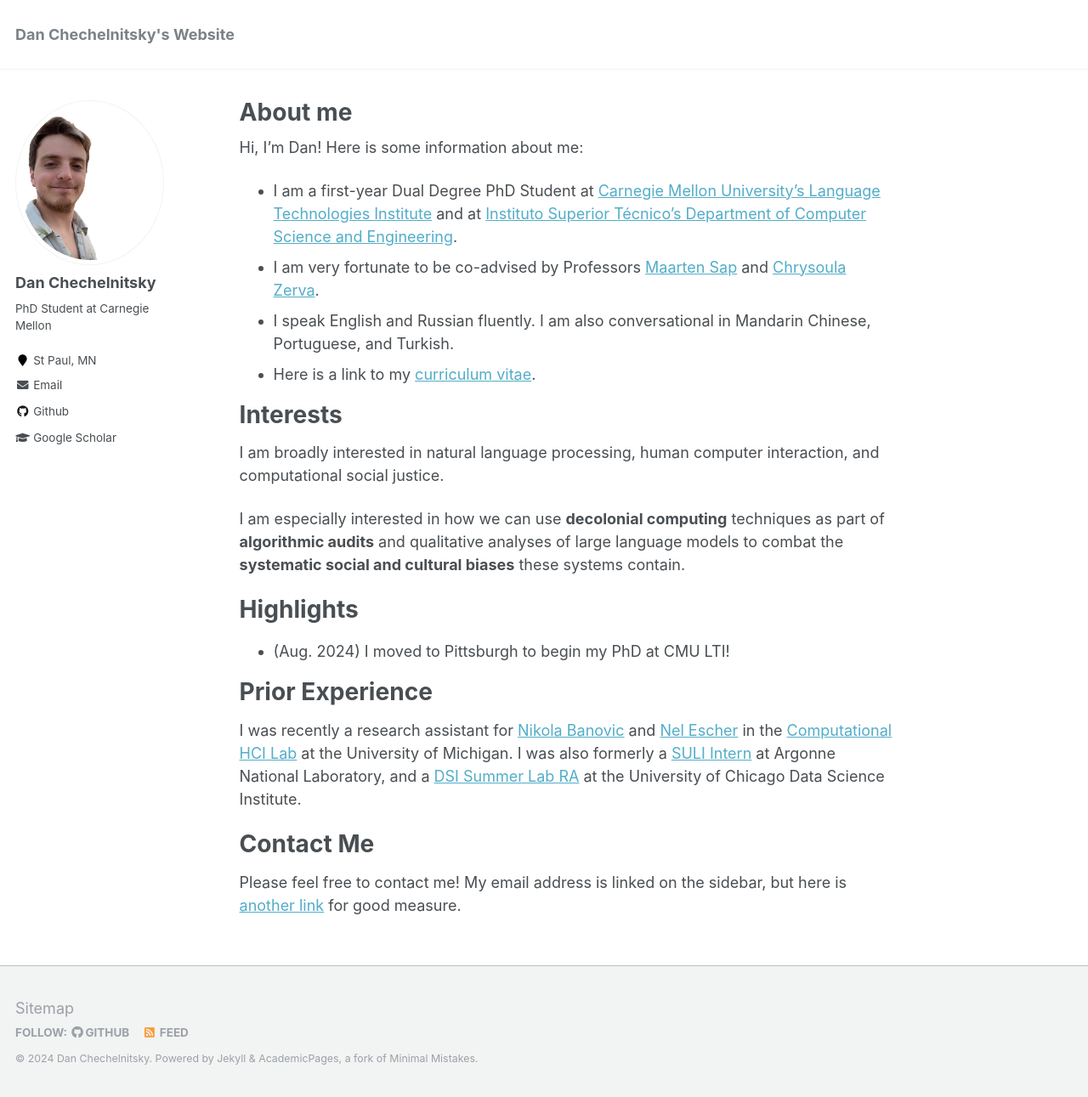
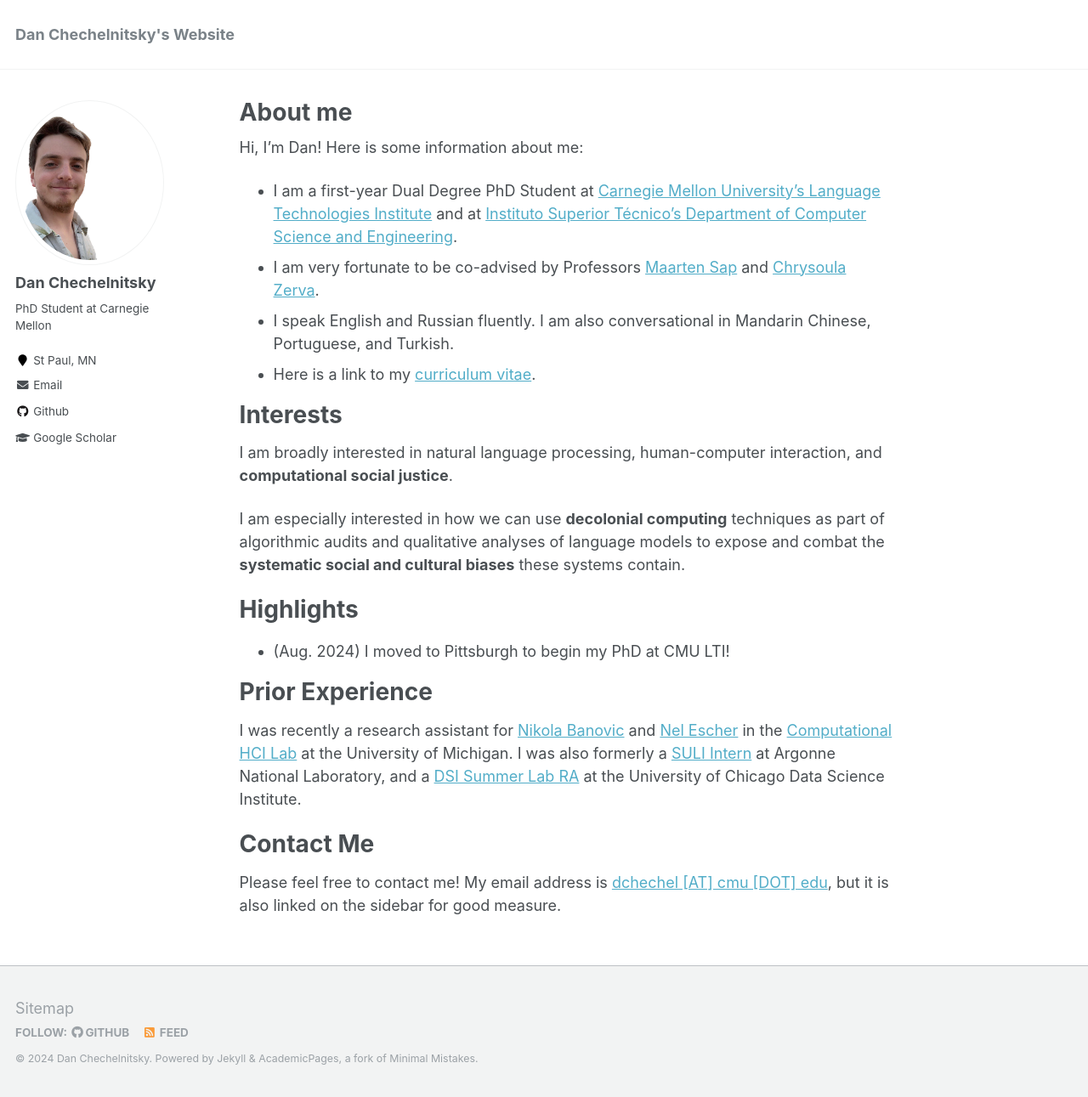
Before and after one commit to chechelnitskd/chechelnitskd.github.io, a Jekyll site: the page built from _pages/about.md, in a window 1280 px wide and 1291 px high. Shown: the whole window at 85% size. Built offline with Jekyll 4.4.1, drawn with Linux system fonts in a browser that asks for light colours.

Commit message:
Update about.md

```diff
--- a/_pages/about.md
+++ b/_pages/about.md
@@ -16,9 +16,9 @@ Hi, I'm Dan! Here is some information about me:
 
 # Interests
 
-I am broadly interested in natural language processing, human computer interaction, and computational social justice.
+I am broadly interested in natural language processing, human-computer interaction, and **computational social justice**.
 
-I am especially interested in how we can use **decolonial computing** techniques as part of **algorithmic audits** and qualitative analyses of large language models to combat the **systematic social and cultural biases** these systems contain.
+I am especially interested in how we can use **decolonial computing** techniques as part of algorithmic audits and qualitative analyses of language models to expose and combat the **systematic social and cultural biases** these systems contain.
 
 # Highlights
 
@@ -30,4 +30,4 @@ I was recently a research assistant for [Nikola Banovic](https://www.nikolabanov
 
 # Contact Me
 
-Please feel free to contact me! My email address is linked on the sidebar, but here is [another link](mailto:dchechel@cmu.edu) for good measure.
+Please feel free to contact me! My email address is [dchechel [AT] cmu [DOT] edu](mailto:dchechel@cmu.edu), but it is also linked on the sidebar for good measure.
```
